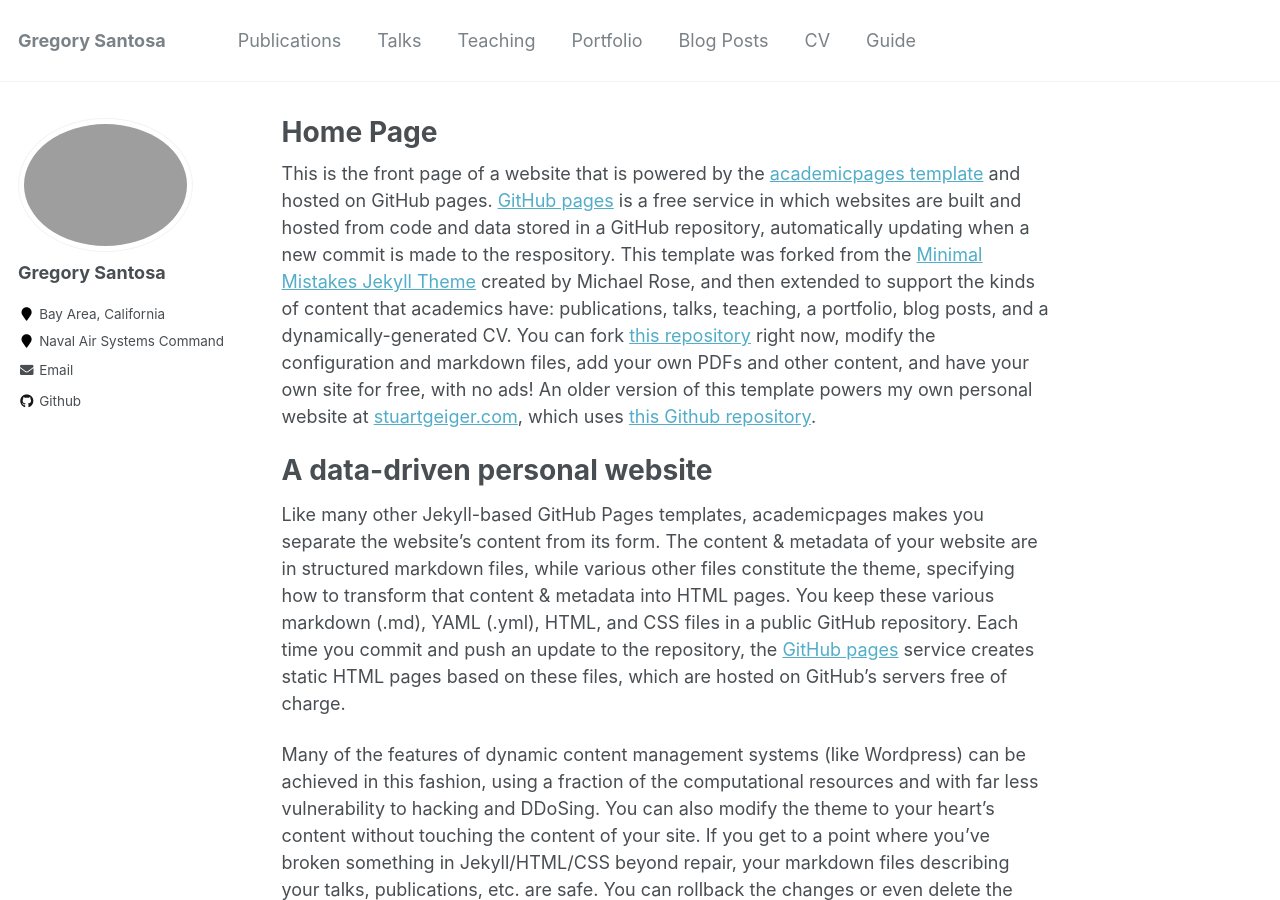
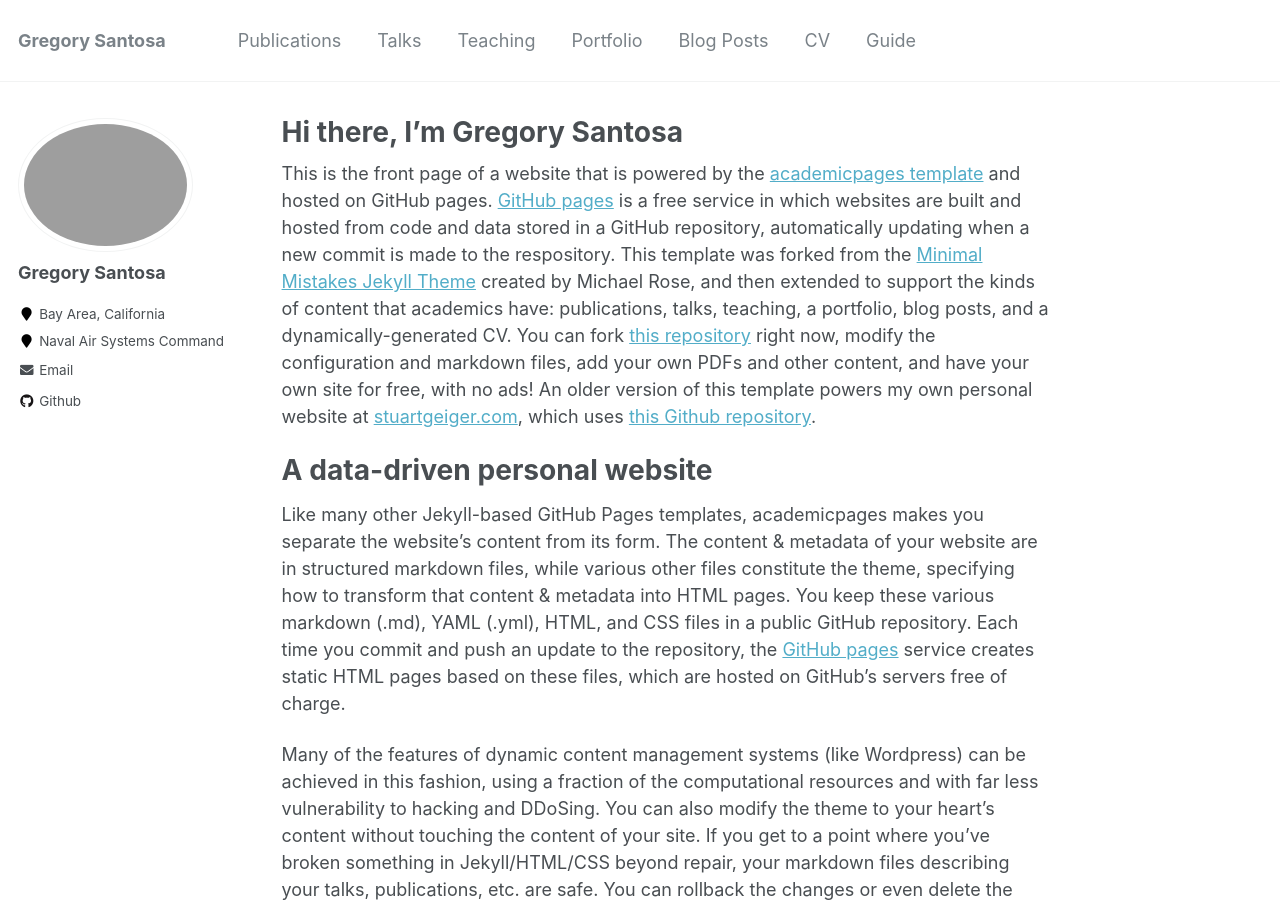
Before and after one commit to gregorysantosa/gregorysantosa.github.io, a Jekyll site: the page built from _pages/about.md, in a window 1280 px wide and 900 px high. Built offline with Jekyll 4.4.1, drawn with Linux system fonts in a browser that asks for light colours.

Commit message:
Changed home title

```diff
--- a/_pages/about.md
+++ b/_pages/about.md
@@ -1,6 +1,6 @@
 ---
 permalink: /
-title: "Home Page"
+title: "Hi there, I'm Gregory Santosa"
 excerpt: "About me"
 author_profile: true
 redirect_from:
```
